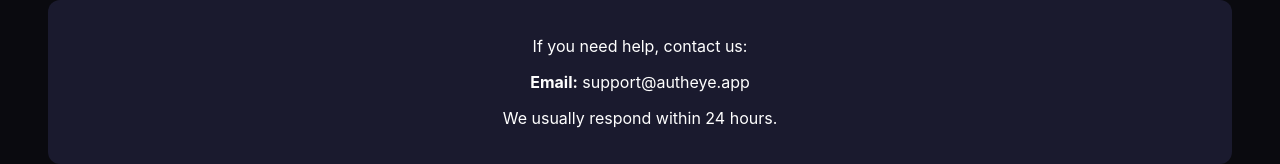
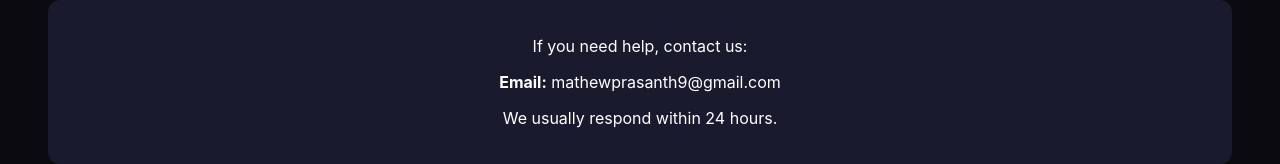
Before and after one commit to mathewprasanth-pe/autheye-support, a plain HTML site: page index.html in a window 1280 px wide. Shown: the part 130-294 px from the top of the page. Drawn offline with Linux system fonts and the light colour scheme.

Commit message:
Update support email address in index.html

```diff
--- a/index.html
+++ b/index.html
@@ -26,7 +26,7 @@
   <h1>AuthEye Support</h1>
   <div class="box">
     <p>If you need help, contact us:</p>
-    <p><b>Email:</b> support@autheye.app</p>
+    <p><b>Email:</b> mathewprasanth9@gmail.com</p>
     <p>We usually respond within 24 hours.</p>
   </div>
 </body>
```
